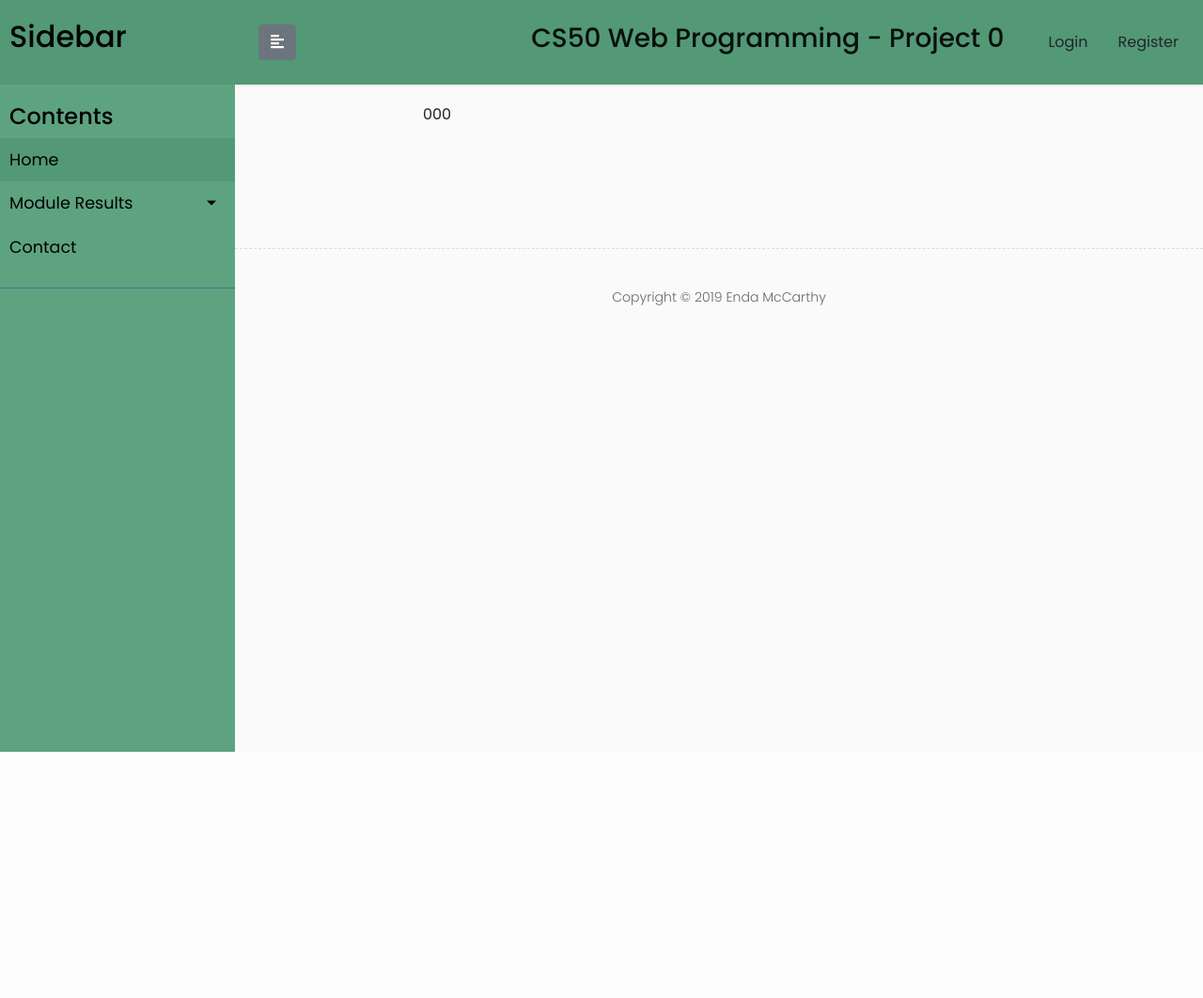
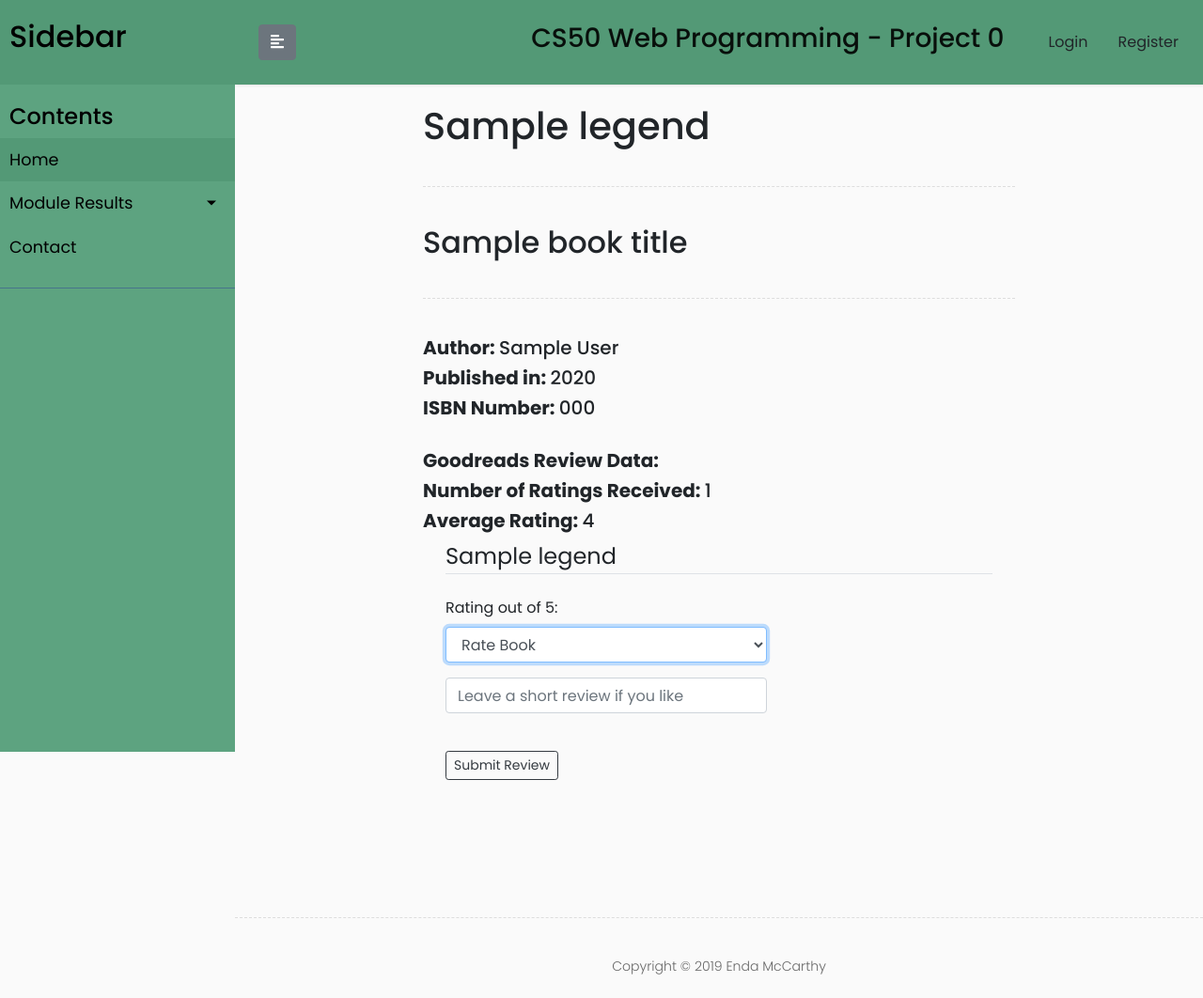
Before and after one commit to endamccarthy/Project1-Books, a Flask app: template core/templates/book.html in a window 1280 px wide. Shown: the whole page at 94% size. Before the commit the page ends 800 px from the top, so only its background shows below. Run offline with Flask 2, Linux system fonts and the light colour scheme; tables that the repository leaves empty hold one stand-in row (values such as "Sample post"); the template is opened without the code that fills it: values that come from a table or form of the project are taken from there, most other values are stand-ins (such as "Sample title", 1, 10 or a date in 2020); parts of the project's set-up code (start-up, migrations or seed data) failed here and were passed over; some libraries are stand-ins or nearby versions.

Commit message:
completed search, working on review posting

```diff
--- a/core/main/forms.py
+++ b/core/main/forms.py
@@ -1,8 +1,6 @@
-import requests
-import urllib.parse
 from flask_wtf import FlaskForm
 from wtforms import StringField, SubmitField, SelectField
-from wtforms.validators import DataRequired, ValidationError, Optional
+from wtforms.validators import DataRequired, Length
 
 
 """
@@ -24,3 +22,15 @@ class SearchForm(FlaskForm):
     select = SelectField('Enter Book Information:', choices=choices, default='')
     search = StringField('Enter search query', validators=[DataRequired()])
     submit = SubmitField('Search')
+
+
+class ReviewForm(FlaskForm):
+    choices = [('', 'Rate Book'),
+               ('1', '1'),
+               ('2', '2'),
+               ('3', '3'),
+               ('4', '4'),
+               ('5', '5')]
+    select = SelectField('Rating out of 5:', choices=choices, default='')
+    review = StringField('Write a Review', validators=[Length(min=1, max=255, message='Too many characters! (max 255)')])
+    submit = SubmitField('Submit Review')
--- a/core/templates/book.html
+++ b/core/templates/book.html
@@ -1,5 +1,47 @@
 {% extends "layout.html" %}
 
 {% block content %}
-    {{ isbn }}
+<div>
+    <h1>{{ legend }}</h1>
+    <div class="line"></div>
+    <h2>{{ book_title }}</h2>
+    <div class="line"></div>
+    <h5><b>Author: </b>{{ author }}</h5>
+    <h5><b>Published in: </b>{{ year }}</h5>
+    <h5><b>ISBN Number: </b>{{ isbn }}</h5><br>
+    <h5><b>Goodreads Review Data:</b></h5>
+    {% if ratings_count > 0 %}
+        <h5><b>Number of Ratings Received: </b>{{ ratings_count }}</h5>
+        <h5><b>Average Rating: </b>{{ average_rating }}</h5>
+    {% else %}
+        <h5>This book hasn't been reviewed on Goodreads yet!</h5>
+    {% endif %}
+</div>
+<form method="POST" action="">
+    {{ form.hidden_tag() }}
+    <fieldset class="form-group row mb-2 mx-4"">
+        <legend class="border-bottom mb-4">{{ legend }}</legend>
+        <div class="form-group col-xs-3">
+            {{ form.select.label(class="form-control-label") }}
+            {% if form.review.errors %}
+                {{ form.review(class="form-control is-invalid")}}
+                <div class="invalid-feedback">
+                    {% for error in form.review.errors %}
+                        <span>{{ error }}</span>
+                    {% endfor %}
+                </div>
+            {% else %}
+                <div>
+                    <p>{{ form.select(autocomplete="off", autofocus="on", class="form-control") }}</p>
+                </div>
+                <div>
+                    <p>{{ form.review(autocomplete="off", class="form-control", placeholder="Leave a short review if you like") }}</p>
+                </div>
+            {% endif %}
+        </div>
+    </fieldset>
+    <div class="form-group row col-xs-3 mx-4"">
+        {{ form.submit(class="btn btn-sm btn-outline-dark") }}
+    </div>
+</form>
 {% endblock content %}
--- a/core/templates/layout.html
+++ b/core/templates/layout.html
@@ -104,6 +104,7 @@
         <!-- jQuery Custom Scroller CDN -->
         <script src="https://cdnjs.cloudflare.com/ajax/libs/malihu-custom-scrollbar-plugin/3.1.5/jquery.mCustomScrollbar.concat.min.js"></script>
 
+
         <script>
             $(document).ready(function () {
                 $("#sidebar").mCustomScrollbar({
```
Also changed, not shown: core/__init__.py (+9 -0 lines), core/main/routes.py (+29 -4 lines), core/templates/home.html (indentation only), 2 other files.
